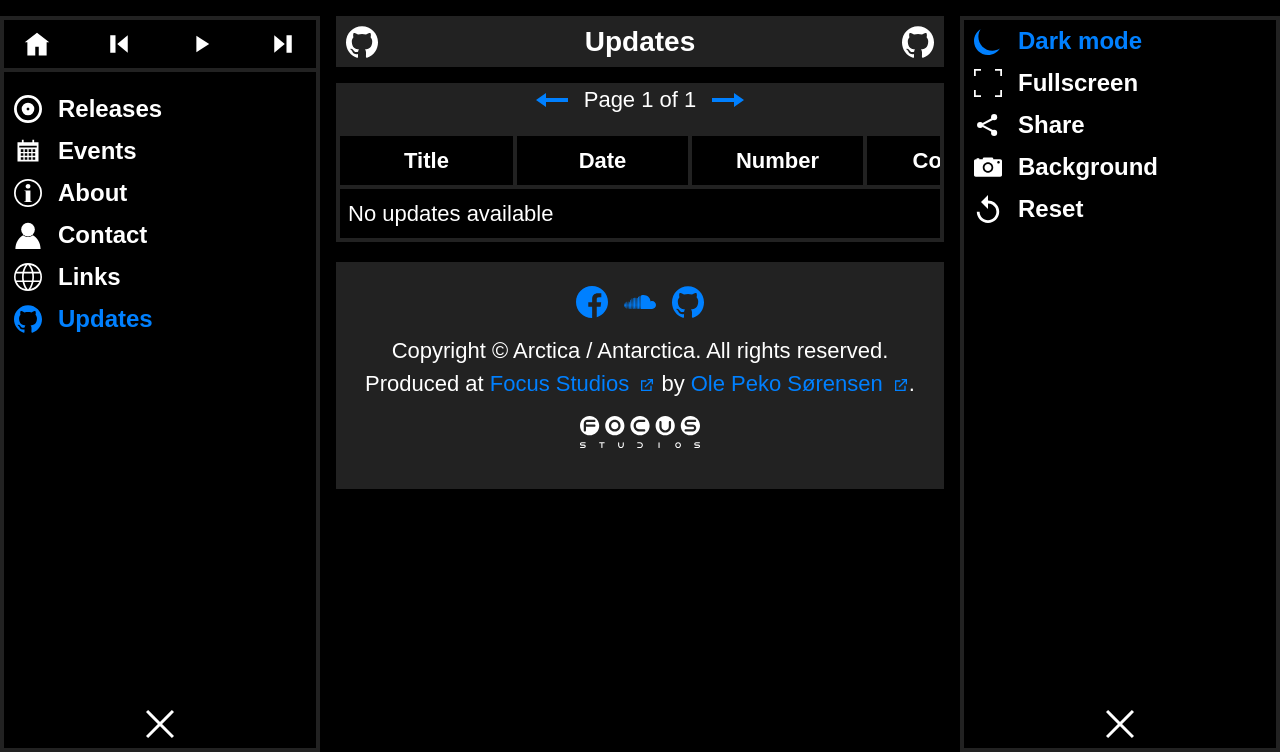
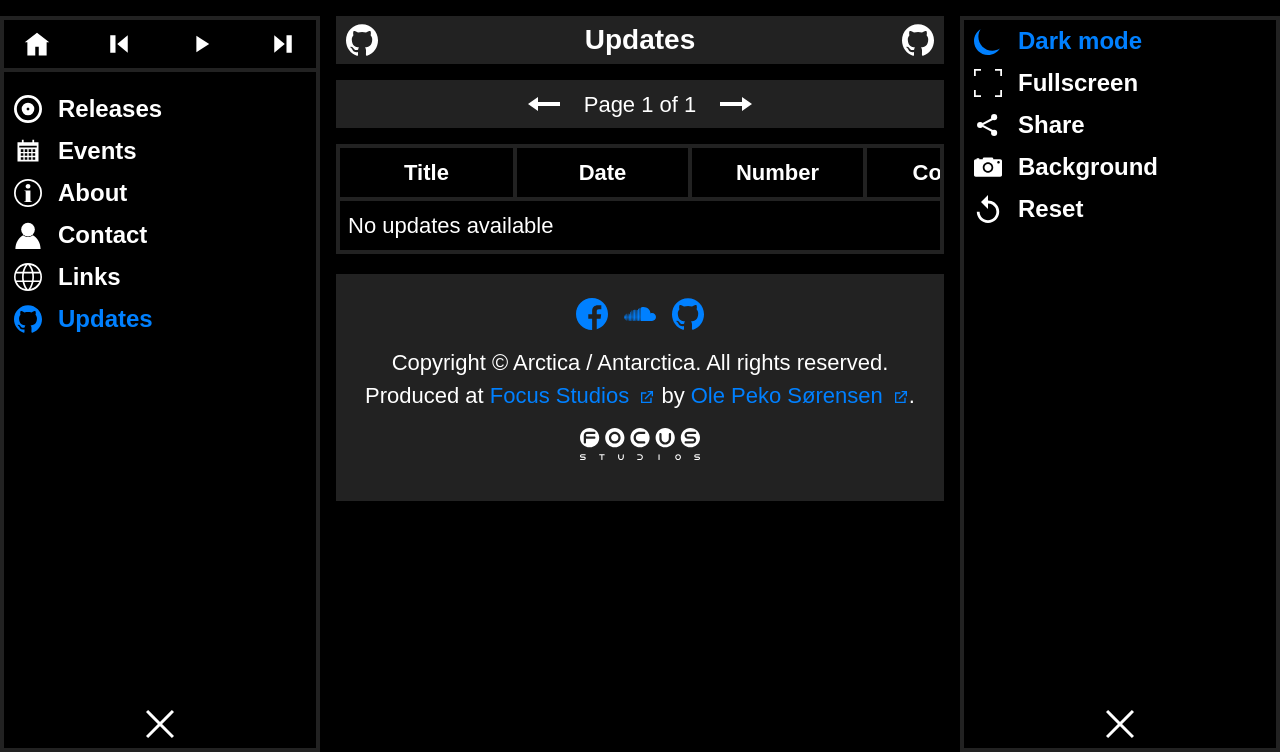
Before and after one commit to arcticaantarctica/arcticaantarctica.com, a PHP site: page /updates in a window 1280 px wide. Shown: the part 48-800 px from the top of the page. Run offline with PHP 8.4, Linux system fonts and the light colour scheme.

Commit message:
Standardized headings and Updates pagination
Co-authored-by: Copilot <223556219+Copilot@users.noreply.github.com>

```diff
--- a/site_ui.css
+++ b/site_ui.css
@@ -10,6 +10,40 @@
 .heading .logo-link {
   -webkit-user-select: none;
   user-select: none;
+}
+
+.top-line,
+.page-heading,
+.section-heading {
+  box-sizing: border-box;
+  display: flex;
+  align-items: center;
+  justify-content: space-between;
+  gap: 16px;
+  min-height: 48px;
+  padding: 8px 10px;
+  border: 0;
+  background: var(--grey1);
+}
+
+:is(.top-line, .page-heading, .section-heading) > :is(h1, h2) {
+  flex: 1;
+  min-width: 0;
+  margin: 0;
+  font-family: Arial, sans-serif;
+  font-weight: bold;
+  line-height: 32px;
+  text-align: center;
+  overflow-wrap: anywhere;
+}
+
+:is(.top-line, .page-heading, .section-heading) > h1 {
+  font-size: 28px;
+}
+
+:is(.top-line, .page-heading, .section-heading) > h2,
+.section-heading > h1 {
+  font-size: 24px;
 }
 
 #toc, #settings-panel {
@@ -144,6 +178,41 @@ body {
   isolation: isolate;
 }
 
+.updates {
+  background: transparent;
+}
+
+.updates-pagination,
+#updates-pagination {
+  display: flex;
+  align-items: center;
+  justify-content: center;
+  gap: 16px;
+  min-height: 48px;
+  margin: 0 0 16px;
+  background: var(--grey1);
+  color: var(--white);
+}
+
+.updates .updates-pagination > :is(a, button),
+#updates-pagination > :is(a, button) {
+  display: flex;
+  align-items: center;
+  justify-content: center;
+  flex: 0 0 48px;
+  width: 48px;
+  height: 48px;
+  padding: 0;
+  border: 0;
+  background: transparent;
+  color: inherit;
+}
+
+.updates-pagination > span,
+#updates-pagination > span {
+  white-space: nowrap;
+}
+
 .site-background {
   position: fixed;
   inset: 0;
--- a/style.css
+++ b/style.css
@@ -200,15 +200,8 @@ main > :first-child { margin-top: 0; }
 body.toc-sidebar-open #toggle-menu-button, body.settings-sidebar-open #toggle-settings-panel-button { color: var(--color1); }
 body.toc-lock, body.settings-lock { overflow: hidden; }
 .top-line {
-  align-items: center;
-  background: var(--grey1);
-  display: flex;
-  justify-content: space-between;
   margin: 16px 0;
-  min-height: 48px;
-  padding: 8px 10px;
 }
-.top-line h1 { flex: 1; text-align: center; }
 .home-feature { padding: 32px 16px; }
 .brand-mark { display: block; height: auto; margin: 0 auto 24px; max-width: 100%; width: 288px; }
 .content-panel { margin: 16px 0; overflow-wrap: anywhere; padding: 16px; }
--- a/updates.css
+++ b/updates.css
@@ -1,13 +1,5 @@
 .updates {
   padding: 0;
-}
-
-.updates-pagination {
-  align-items: center;
-  display: flex;
-  gap: 16px;
-  justify-content: center;
-  margin-bottom: 16px;
 }
 
 .updates-scroll {
```
